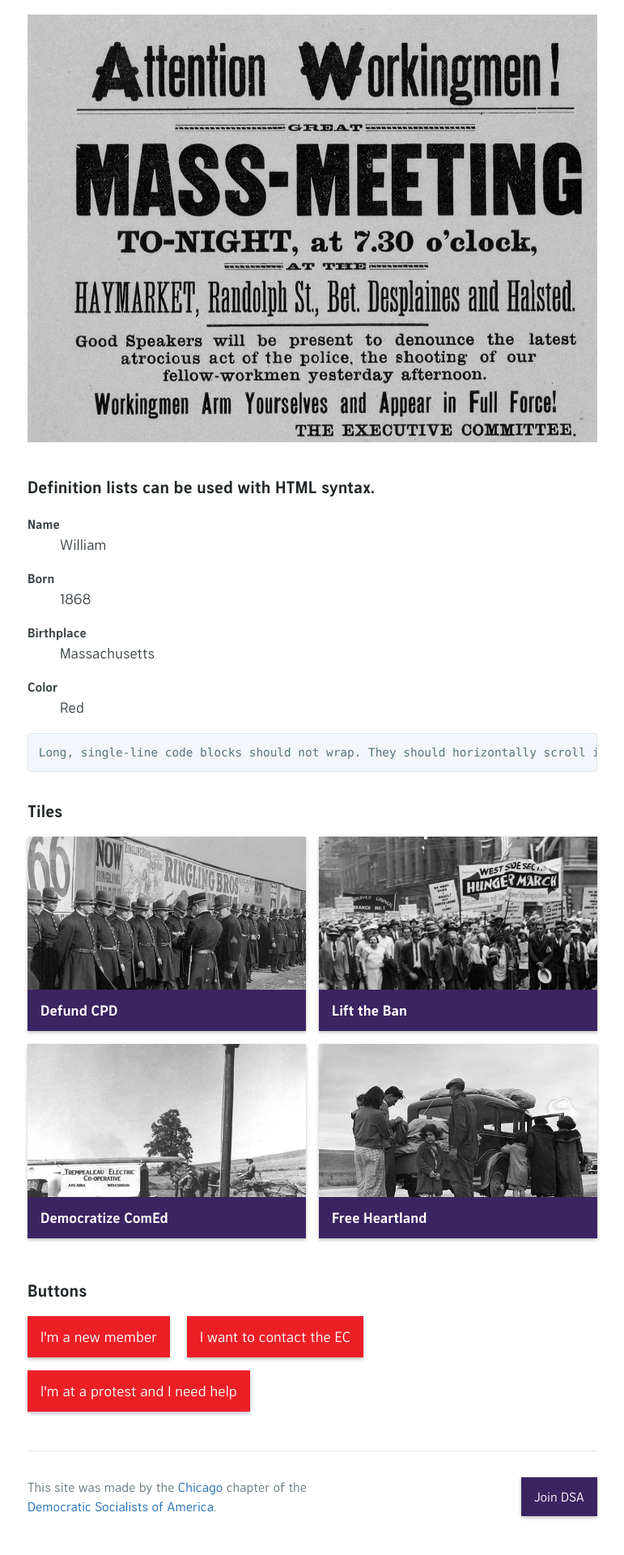
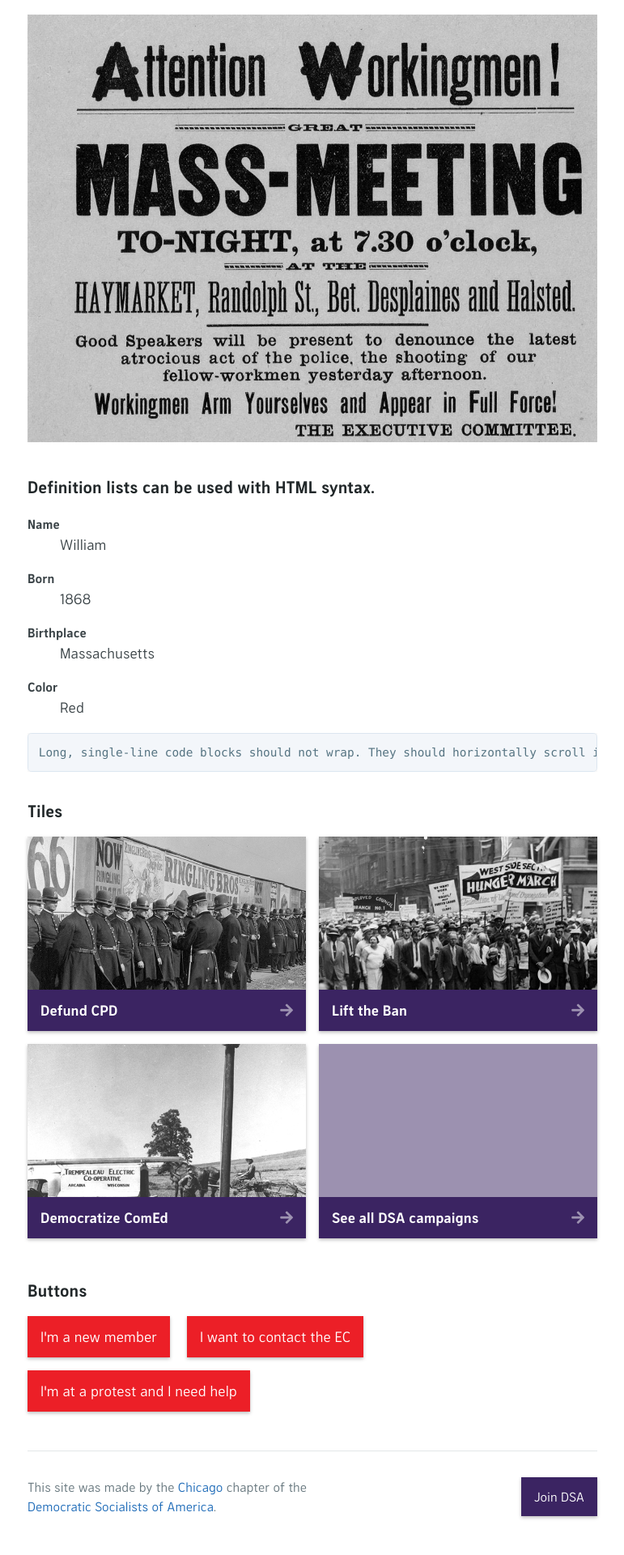
Before and after one commit to ChicagoDSA/haymarket, a Jekyll site: the page built from index.md, in a window 1280 px wide. Shown: the part 3141-5061 px from the top of the page at 81% size, without its empty margins (254-1025 px from the left). Built offline with Jekyll 4.4.1, drawn with Linux system fonts in a browser that asks for light colours; nearby versions of some CDN libraries; some web fonts are replaced; library files that are not in the unit come from our copies.

Commit message:
added layout for text-only tile

```diff
--- a/_includes/tile.html
+++ b/_includes/tile.html
@@ -1,10 +1,23 @@
 <div class="tile-container">
 	<a class="tile" href="{{ include.link }}">
-
-		<img src="{{ include.image }}" />
-		<div class="tile-overlay"></div>
-		<div class="tile-title">
-			<h4>{{ include.title }}</h4>
-		</div>
+		{% if include.image %}
+			<img src="{{ include.image }}" />
+			<div class="tile-overlay"></div>
+			<div class="tile-title">
+				<h4>{{ include.title }}
+					<i class="fas fa-arrow-right"></i>
+					<div style="clear:both"></div>
+				</h4>
+			</div>
+		{% else %}
+			<div class="tile-background"></div>
+			<div class="tile-overlay"></div>
+			<div class="tile-title">
+				<h4>{{ include.title }}
+					<i class="fas fa-arrow-right"></i>
+					<div style="clear:both"></div>
+				</h4>
+			</div>
+		{% endif %}
 	</a>
 </div>
--- a/_sass/jekyll-theme-haymarket.scss
+++ b/_sass/jekyll-theme-haymarket.scss
@@ -66,7 +66,6 @@ a {
 .btn {
 	margin-right: 1rem;
 	margin-bottom: 1rem;
-	color: #fff;
 	background-color: $dsa-red;
 	box-shadow: 0 2px 4px rgba(0, 0, 0, .25);
 	transition: box-shadow .4s cubic-bezier(.25, .8, .25, 1);
@@ -78,6 +77,7 @@ a {
 
 .btn,
 .tile {
+	color: #fff;
 	box-shadow: 0 2px 4px rgba(0, 0, 0, .25);
 	transition: box-shadow .4s cubic-bezier(.25, .8, .25, 1);
 
@@ -324,6 +324,21 @@ a {
 		overflow: hidden;
 	}
 
+	.tile img,
+	.tile-background {
+		min-width: 100%;
+		min-height: 100%;
+	}
+
+	.tile-background {
+		background-color: $dsa-purple;
+		opacity: .5;
+
+		/* IE fixes */
+		zoom: 1;
+		filter: alpha(opacity=50);
+	}
+
 	.tile-overlay {
 		position: absolute;
 		top: 0;
@@ -346,22 +361,37 @@ a {
 		filter: alpha(opacity=20);
 	}
 
-	.tile img {
-		min-width: 100%;
-		min-height: 100%;
-	}
-
 	.tile-title {
 		position: absolute;
 		right: 0;
 		bottom: 0;
 		left: 0;
+	}
+
+	.tile-title i {
+		float: right;
+		line-height: 1.5;
+		opacity: .5;
+
+		/* IE fixes */
+		zoom: 1;
+		filter: alpha(opacity=50);
+	}
+
+	.tile-title h4,
+	.tile .title-only h4 {
+		margin: 0;
+		color: $header-heading-color;
+	}
+
+	.tile-title,
+	.tile .title-only {
 		background-color: $dsa-purple;
 	}
 
-	.tile-title h4 {
-		margin: 0;
-		color: $header-heading-color;
+	.tile .title-only {
+		width: 100%;
+		height: 100%;
 	}
 
 	.highlight {
--- a/index.md
+++ b/index.md
@@ -125,7 +125,7 @@ Long, single-line code blocks should not wrap. They should horizontally scroll i
 {% include tile.html title="Defund CPD" link="another-page" image="assets/images/police.png" %}
 {% include tile.html title="Lift the Ban" link="another-page" image="assets/images/protest.png" %}
 {% include tile.html title="Democratize ComEd" link="another-page" image="assets/images/truck.png" %}
-{% include tile.html title="Free Heartland" link="another-page" image="assets/images/migrants.png" %}
+{% include tile.html title="See all DSA campaigns" link="another-page" %}
 {% endcapture %}
 
 {% include tile-list.html content=include_content %}
```
